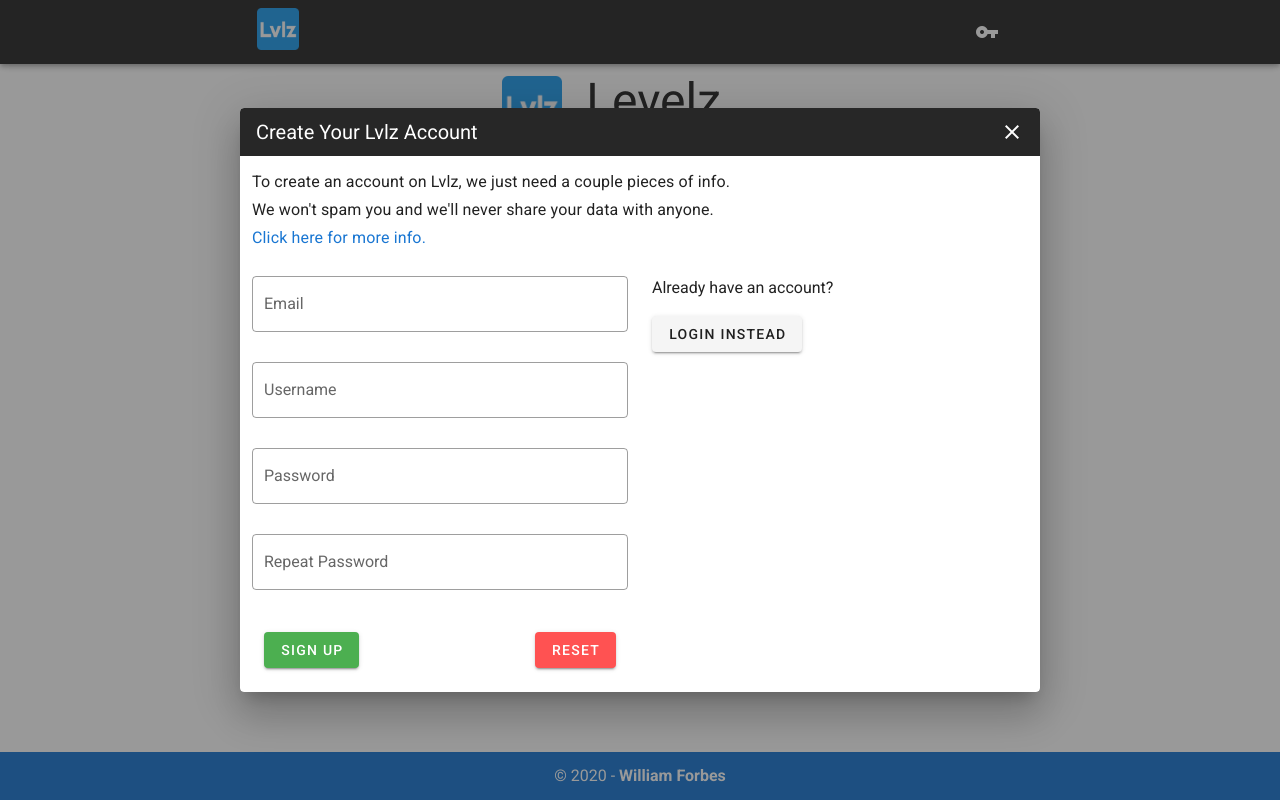
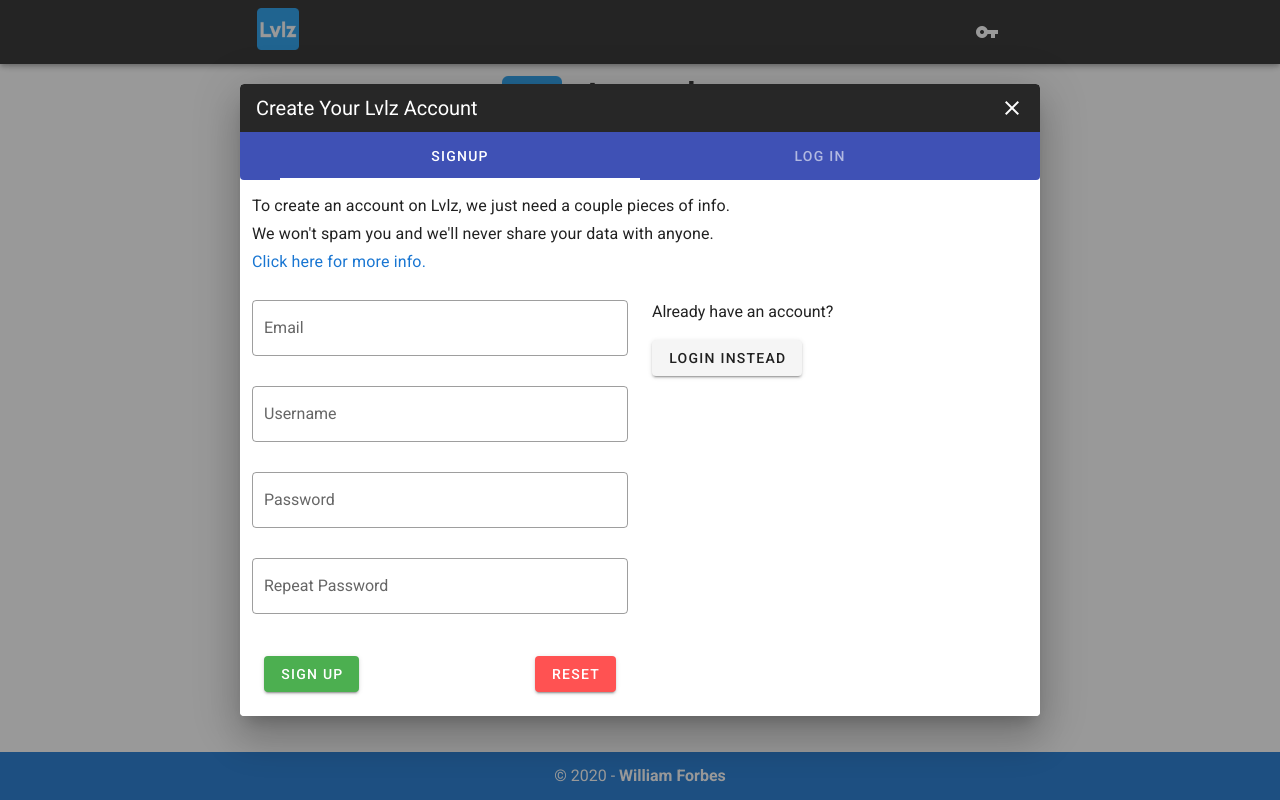
Before and after one commit to wforbes/levelz.app, a Vue app: page / in a window 1280 px wide. Both pictures are taken after a click on the button 987 px from the left and 32 px from the top of the page. Built offline with nearby package versions, Linux system fonts and the light colour scheme.

Commit message:
Added tabs to AuthDialog - put Signup form into one tab - gave Log In another tab, but no form for that yet

```diff
--- a/src/auth/components/AuthDialog.vue
+++ b/src/auth/components/AuthDialog.vue
@@ -9,6 +9,15 @@
 						<v-icon>mdi-close</v-icon>
 					</v-btn>
 				</v-toolbar>
+				<v-tabs
+					fixed-tabs
+					background-color="indigo"
+					dark
+				>
+					<v-tab :key="0">
+						Signup
+					</v-tab>
+					<v-tab-item :key="0">
 						<v-container>
 							<v-row>
 								<v-col>
@@ -52,6 +61,14 @@
 								</v-col>
 							</v-row>
 						</v-container>
+					</v-tab-item>
+					<v-tab :key="1">
+						Log In
+					</v-tab>
+					<v-tab-item :key="1">
+						Login form...
+					</v-tab-item>
+				</v-tabs>
 			</v-card>
 		</v-dialog>
 		<v-dialog v-model="moreInfoOpen">
```
Lines whose indentation alone changed are shown as unchanged.
